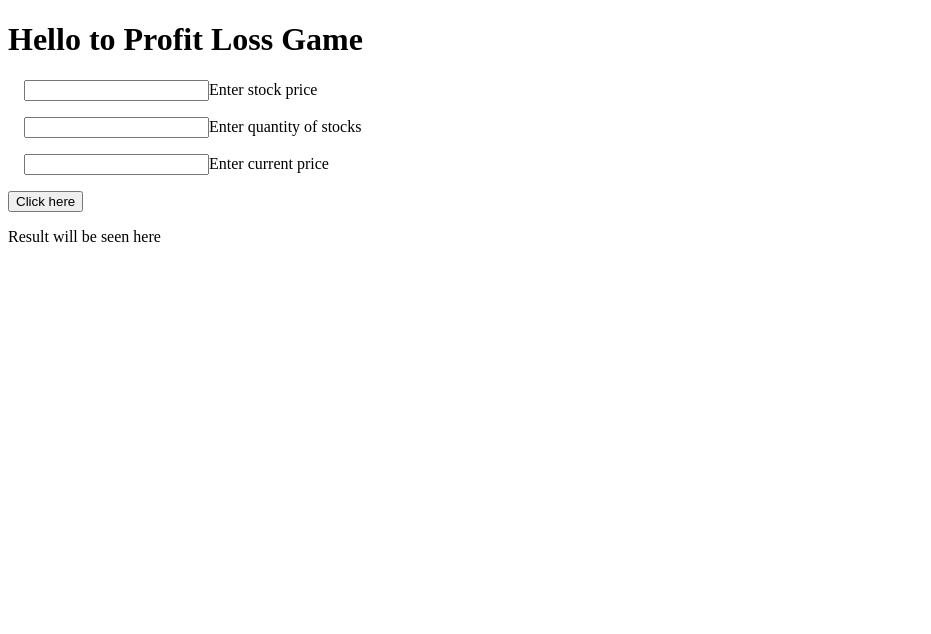
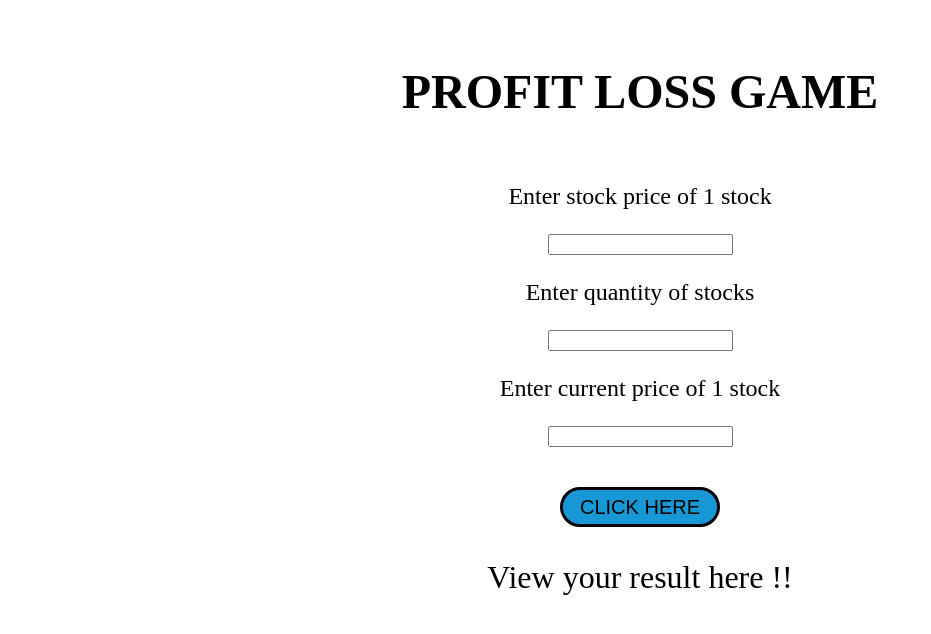
Before and after one commit to niharika-kesarwani/profit-loss-game, a plain HTML site: page index.html in a window 1280 px wide. Shown: the whole page, without its empty margins (0-931 px from the left). Drawn offline with Linux system fonts and the light colour scheme; a web font is replaced by a local one.

Commit message:
final styling done

```diff
--- a/app.js
+++ b/app.js
@@ -10,16 +10,29 @@ function handleSubmit() {
     var sp = Number(stockPrice.value);
     var qty = Number(stockQty.value);
     var curr = Number(currentPrice.value);
-    calculateProfitLoss(sp, qty, curr);
+    if(isNaN(sp) || isNaN(qty) || isNaN(curr)){
+        errorInfo("Please enter numerical inputs !!");
+        document.body.style.background = "yellow";
+    }
+    else if (stockPrice.value=='' || stockQty.value=='' || currentPrice.value=='') {
+        errorInfo("Please fill out the empty fields !!");
+        document.body.style.background = "yellow";
+    }
+    else {
+        calculateProfitLoss(sp, qty, curr);
+    }
 }
 
 function calculateProfitLoss(price, quantity, current) {
     if (price < current) {
         calculate(price, current, quantity, 0);
+        document.body.style.background = "rgb(144, 238, 144)";
     } else if (price > current) {
         calculate(price, current, quantity, 1);
+        document.body.style.background = "#ff00009a";
     } else {
         calculate(current, price, quantity, 2);
+        document.body.style.background = "yellow";
     }
 }
 
--- a/index.html
+++ b/index.html
@@ -10,12 +10,19 @@
 </head>
 
 <body>
-    <h1>Hello to Profit Loss Game</h1>
-    <label class="input" for="stock-price"><input id="stock-price" type="numbers">Enter stock price</input></label>
-    <label class="input" for="stock-qty"><input id="stock-qty" type="numbers">Enter quantity of stocks</input></label>
-    <label class="input" for="current-price"><input id="current-price" type="numbers">Enter current price</input></label>
-    <button id="submit-btn">Click here</button>
-    <p id="result">Result will be seen here</p>
+    <h1 class="heading">PROFIT LOSS GAME</h1>
+
+    <label class="input" for="stock-price">Enter stock price of 1 stock</label>
+    <input id="stock-price" type='numbers'></input>
+    <label class="input" for="stock-qty">Enter quantity of stocks</label>
+    <input id="stock-qty" type="numbers"></input>
+    <label class="input" for="current-price">Enter current price of 1 stock</label>
+    <input id="current-price" type="numbers"></input>
+
+    <label class="input" for="submit-btn"></label>
+    <button id="submit-btn">CLICK HERE</button>
+
+    <p id="result">View your result here !!</p>
 
     <script src="app.js" type="text/javascript"></script>
 </body>
--- a/styles.css
+++ b/styles.css
@@ -1,4 +1,39 @@
+@import url('https://fonts.googleapis.com/css2?family=Kiwi+Maru&display=swap');
+
+body{
+    font-family: 'Kiwi Maru', serif;
+    max-width: 1000px;
+    margin: auto;
+    text-align: center;
+}
+
+.heading{
+    margin: 4rem 0rem;
+    font-size: 3rem;
+}
+
 .input{
     display: block;
+    margin: 1.5rem;
+    font-size: 1.5rem;
+}
+
+#stock-price #stock-qty #current-price {
+    text-align: center;
+    display: block;
+}
+
+#submit-btn{
+    background-color:rgb(23, 151, 211);
+    width: 10rem;
+    height: 2.5rem;
+    border-radius: 2rem;
+    font-size: 1.25rem;
     margin: 1rem;
+    border: 3px solid black;
 }
+
+#result{
+    margin: 1rem;
+    font-size: 2rem;
+}
```
